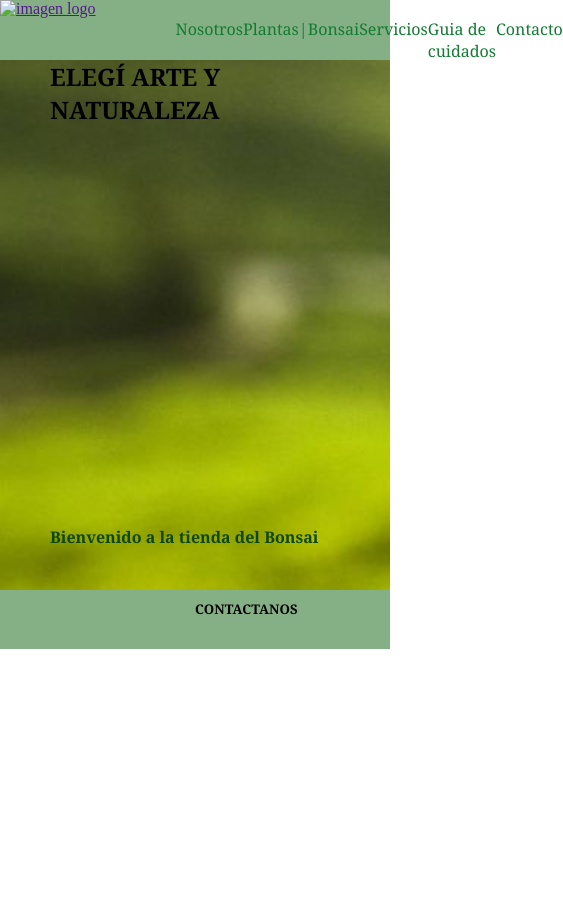
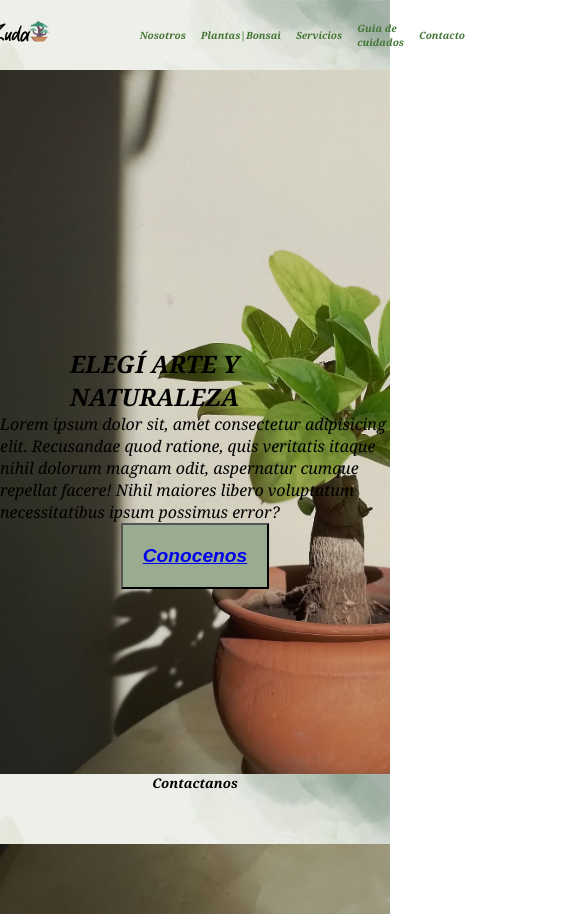
Before and after one commit to AldanaNahir/BonsaiZuda-Proyecto, a plain HTML site: page index.html in a window 390 px wide. Shown: the whole page, 563 px wide, since content can reach past the window. Before the commit the page ends 844 px from the top, so only its background shows below. Drawn offline with Linux system fonts and the light colour scheme.

Commit message:
proyecto avance

```diff
--- a/css/style.css
+++ b/css/style.css
@@ -1,69 +1,188 @@
-*{
+* {
     margin: 0;
     padding: 0;
     box-sizing: border-box;
+    font-style: italic;
+
+
+}
+
+.container-fluid {
+    display: grid;
+
+}
+
+body {
+    font-family: Georgia, Times, serif;
 }
 
 /**todos los estilos del header**/
-header{
-    background-color: rgb(133, 175, 133);
-    height: 60px;
+header {
+    top: 0;
+    height: 70px;
+    width: 100%;
+    position: fixed;
+    z-index: 1;
+    display: flex;
+    position: sticky;
+    background-image: url(../assets/img/61e617e490d1cb3da9217f4e106bad15.jpg);
+    background-attachment: fixed;
+    background-repeat: no-repeat;
+    background-size: cover;
+    min-height: 70px;
+    align-items: center;
+    justify-content: space-between;
 }
 
-.nav-bar{
-    font-family: Cambria, Cochin, Georgia, Times, 'Times New Roman', serif;
+.logo {
+    display: flex;
+    align-items: center;
+}
+
+.logo img {
+    height: 300px;
+    justify-content: flex-start;
+}
+
+.nav-bar {
     list-style: none;
     display: flex;
-    flex-direction:row-rowreverse;
-    justify-content:space-evenly;
-    margin-left:45%;
-}
-
-.nav-bar li a{
-    text-decoration: none;
-    color: rgb(18, 124, 50);
+    flex-flow: row wrap;
+    padding-right: 20px;
+    font-weight: 600;
+    gap: 40px;
+    font-size: small;
 
 }
 
-.nav-bar li a:hover{
-    color: black;
+.nav-bar li a {
+    text-decoration: none;
+    color: rgb(66, 116, 51)
 }
 
+.nav-bar li a:hover {
+    color: rgb(0, 0, 0);
+}
+
+
 /**todos los estilos del main**/
+main {
+    background-image: url(../assets/img/desktop.jpg);
+    background-attachment: fixed;
+    background-repeat: no-repeat;
+    background-size: cover;
+    position: relative;
+    padding-bottom: 3em;
+    min-height: 100vh;
+    align-items: center;
+    justify-content: center;
+    display: flex;
+    flex-direction: column;
 
-.banner-index{
-    background-image: url(../assets/img/planta.jpg);
-    background-repeat: no-repeat;
-    background-position-y:center center;
-    background-attachment: fixed;
-    background-size: cover;
-    height: 530px;
 
 }
-.banner-index h1{
-    color: black;
-    font-family:Cambria, Cochin, Georgia, Times, 'Times New Roman', serif;
-    margin-left: 50px;
+
+.container h1 {
+    padding-left: 70px;
+
 
 }
-.banner-index h4{
-    color: rgb(13, 71, 13);
-    font-family: Cambria, Cochin, Georgia, Times, 'Times New Roman', serif;
-    margin-top: 400px;
-    margin-left: 50px;
+
+.boton button {
+    font-weight: 800;
+    font-size: larger;
+    padding: 20px 20px;
+    background-color: rgb(153, 172, 145);
 }
 
 
 
 /**todos los estilos del footer**/
-footer{
-    background-color: rgb(133, 175, 133);
+footer {
+    bottom: 0;
+    height: 100px;
+    width: 100%;
+    position: fixed;
+    z-index: 1;
     display: flex;
-    align-items: center;
-    height: 59px;
+    background-image: url(../assets/img/61e617e490d1cb3da9217f4e106bad15.jpg);
+    background-attachment: fixed;
+    background-repeat: no-repeat;
+    background-size: cover;
+    height: 70px;
+    bottom: 0;
+    width: 100%;
+    justify-content: center;
 }
-.footer-text-index{
-    font-family: Cambria, Cochin, Georgia, Times, 'Times New Roman', serif;
-    margin-left: 50%;
+
+/**tablet**/
+@media (max-width: 768px) {
+    header {
+        background-image: url(../assets/img/61e617e490d1cb3da9217f4e106bad15.jpg);
+        background-attachment: fixed;
+        background-repeat: no-repeat;
+    }
+
+    .logo img {
+        height: 100px;
+        ;
+    }
+
+    .nav-bar {
+        padding: 5px 10px;
+        font-size: small;
+        list-style: none;
+        display: flex;
+        flex-flow: row;
+        gap: 20px;
+
+
+    }
+    main {
+        background-image: url(../assets/img/tablet.jpg);
+        background-attachment: fixed;
+        background-repeat: no-repeat;
+        background-size: cover;
+    }
+
 
 }
+
+
+/**mobile**/
+@media (max-width: 576px) {
+    header {
+        background-image: url(../assets/img/61e617e490d1cb3da9217f4e106bad15.jpg);
+        background-attachment: fixed;
+        background-repeat: no-repeat;
+        justify-content: center;
+        padding-right: 52px;
+
+    }
+
+    .logo img {
+        height: 150px;
+    }
+
+    .nav-bar {
+        font-size: x-small;
+        list-style: none;
+        display: flex;
+        flex-flow: row;
+        gap: 15px;
+        flex-direction: row;
+        justify-content: space-evenly;
+        align-items: center;
+        size-adjust: 10;
+        position: center;
+
+    }
+
+    main {
+        background-image: url(../assets/img/mobile.jpg);
+        background-attachment: fixed;
+        background-repeat: no-repeat;
+        background-size: cover;
+    }
+
+}
--- a/index.html
+++ b/index.html
@@ -1,5 +1,6 @@
 <!DOCTYPE html>
 <html lang="en">
+
 <head>
     <meta charset="UTF-8">
     <meta http-equiv="X-UA-Compatible" content="IE=edge">
@@ -8,12 +9,12 @@
     <link rel="stylesheet" href="./css/style.css">
     <link rel="shortcut icon" href="./assets/img/Diseño sin título (43).png" type="image/x-icon">
 </head>
+
 <body>
+    <div class="container-grid">
         <header>
-            <div class="img-header">
-                <a href="">
-                    <img src=""alt="imagen logo">
-                </a>
+            <div class="logo">
+                <a href="../index.html"><img src="./assets/img/Bonsai Zuda Logo Horizontal.png" alt="imagen logo"></a>
             </div>
             <nav>
                 <ul class="nav-bar">
@@ -22,29 +23,33 @@
                     <li><a href="./pages/servicios.html">Servicios</a></li>
                     <li><a href="./pages/guia-de-cuidados.html">Guia de cuidados</a></li>
                     <li><a href="./pages/contacto.html">Contacto</a></li>
-
             </nav>
         </header>
         <main>
-            <section class="banner-index">
+            <section class="container">
                 <h1>ELEGÍ ARTE Y NATURALEZA</h1>
-                <h4>Bienvenido a la tienda del Bonsai</h4>
+            </section>
+            <section class="parrafo">
+                <p>Lorem ipsum dolor sit, amet consectetur adipisicing elit. Recusandae quod ratione, quis veritatis
+                    itaque nihil dolorum magnam odit, aspernatur cumque repellat facere! Nihil maiores libero voluptatum
+                    necessitatibus ipsum possimus error?</p>
+            </section>
+            <section class="boton">
+                <button><a href="#">Conocenos</a></button>
             </section>
         </main>
         <footer>
-            <div>
-                <a href=""><img src="" alt=""></a>
-            </div>
             <section class="footer-text-index">
-                <h5>CONTACTANOS</h5>
-                <div class="img-footer">
-                    <a href=""><img src="./assets/img/" alt=""></a>
-                    <a href=""><img src="./assets/img/" alt=""></a>
-                    <a href=""><img src="./assets/img/" alt=""></a>
-                    <a href=""><img src="./assets/img/" alt=""></a>
-                </div>
+                <h5>Contactanos</h5>
+            </section>
+            <section class="botones">
+                <a href="#" class=""></a>
+                <a href="#" class=""></a>
+                <a href="#" class=""></a>
+                <a href="#" class=""></a>
             </section>
         </footer>
+    </div>
+</body>
 
-    </body>
 </html>
```
Also changed, not shown: pages/contacto.html (+12 -7 lines), pages/guia-de-cuidados.html (+12 -7 lines), pages/nosotros.html (+12 -6 lines), pages/plantas-bonsai.html (+12 -6 lines), pages/servicios.html (+12 -6 lines), assets/img/61e617e490d1cb3da9217f4e106bad15.jpg (added), assets/img/Bonsai Zuda Logo Horizontal.png (added), assets/img/IMG-20211002-WA0019.jpg (added), assets/img/Imagen de WhatsApp 2022-10-18 a las 03.08.12.jpg (added), assets/img/desktop.jpg (added), assets/img/mobile.jpg (added), assets/img/tablet.jpg (added), 1 other file. Lines whose indentation alone changed are shown as unchanged.
